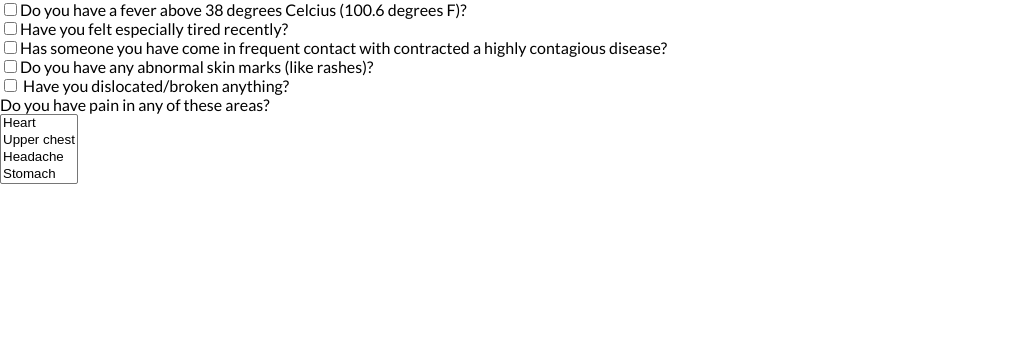
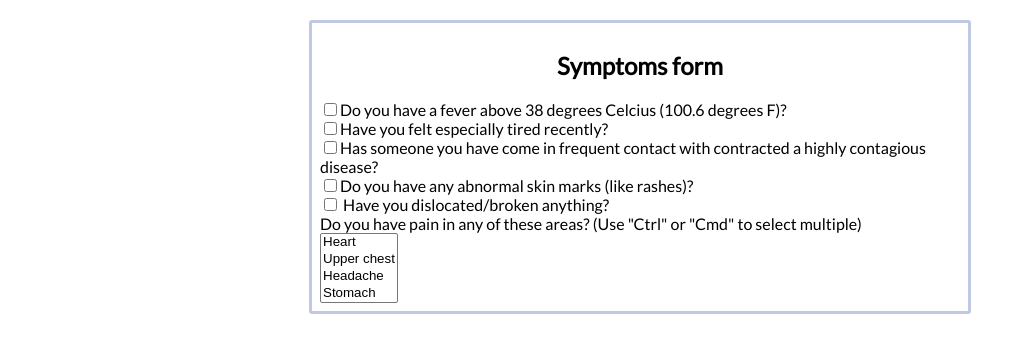
Before and after one commit to michaelkong0/patientapp, a React (Create React App) app: page /newcase in a window 1280 px wide. Shown: the top 352 px of the page, without its empty margins (0-1034 px from the left). Built offline with nearby package versions, Linux system fonts and the light colour scheme; no server answers.

Commit message:
Format form

```diff
--- a/src/pages/new-case/new-case.component.jsx
+++ b/src/pages/new-case/new-case.component.jsx
@@ -14,8 +14,11 @@ class NewCase extends React.Component{
 
     render(){
         return(
-            <div>
+
+            <div className = 'addMargin'>
+
                <form className = 'caseForm'>
+                    <h2 className = 'title'> Symptoms form</h2>
                     <input type = 'checkbox' id= 'fever' name= 'fever' value = 'true' ></input>
                     <label for='fever'>Do you have a fever above 38 degrees Celcius (100.6 degrees F)?</label>
                     <br/>
@@ -34,7 +37,7 @@ class NewCase extends React.Component{
                     <input type = 'checkbox' id= 'bone' name= 'bone' value = 'bone' ></input>
                     <label for='bone'> Have you dislocated/broken anything?</label>
                     <br/>
-                    <label for='pain'> Do you have pain in any of these areas? </label>
+                    <label for='pain'> Do you have pain in any of these areas? (Use "Ctrl" or "Cmd" to select multiple)</label>
                     <br/>
                     <select name = 'pain'id = 'pain' multiple>
                         <option value = 'heart'>Heart</option>
--- a/src/pages/new-case/new-case.styles.css
+++ b/src/pages/new-case/new-case.styles.css
@@ -1,3 +1,17 @@
 .caseForm{
-    font-family: 'Lato'
+
+
+    border: 3px solid #c1c8e4;
+    border-radius: 3px;
+    width: 50%;
+    margin-top: 20px;
+    margin-left: auto;
+    margin-right: auto;
+    font-family: 'Lato';
+    text-align: left;
+    padding: 8px;
 }
+
+.title{
+    text-align: center;
+}
```
